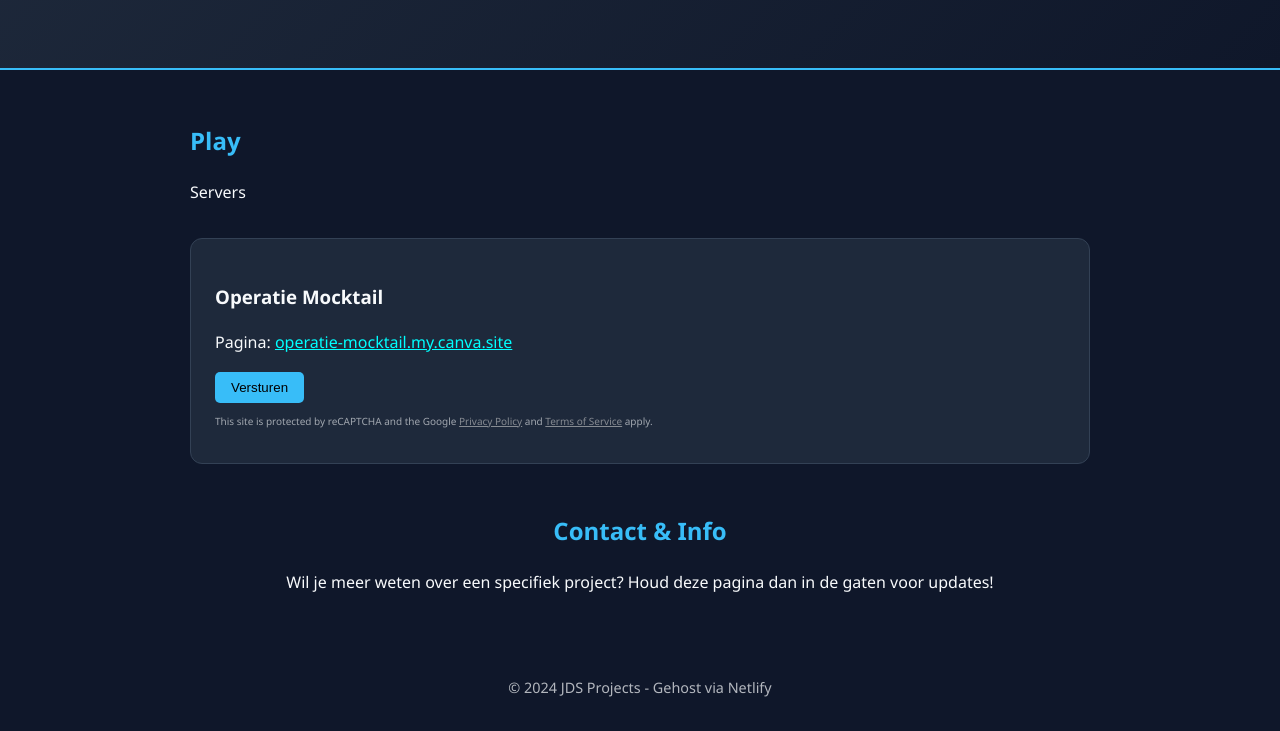
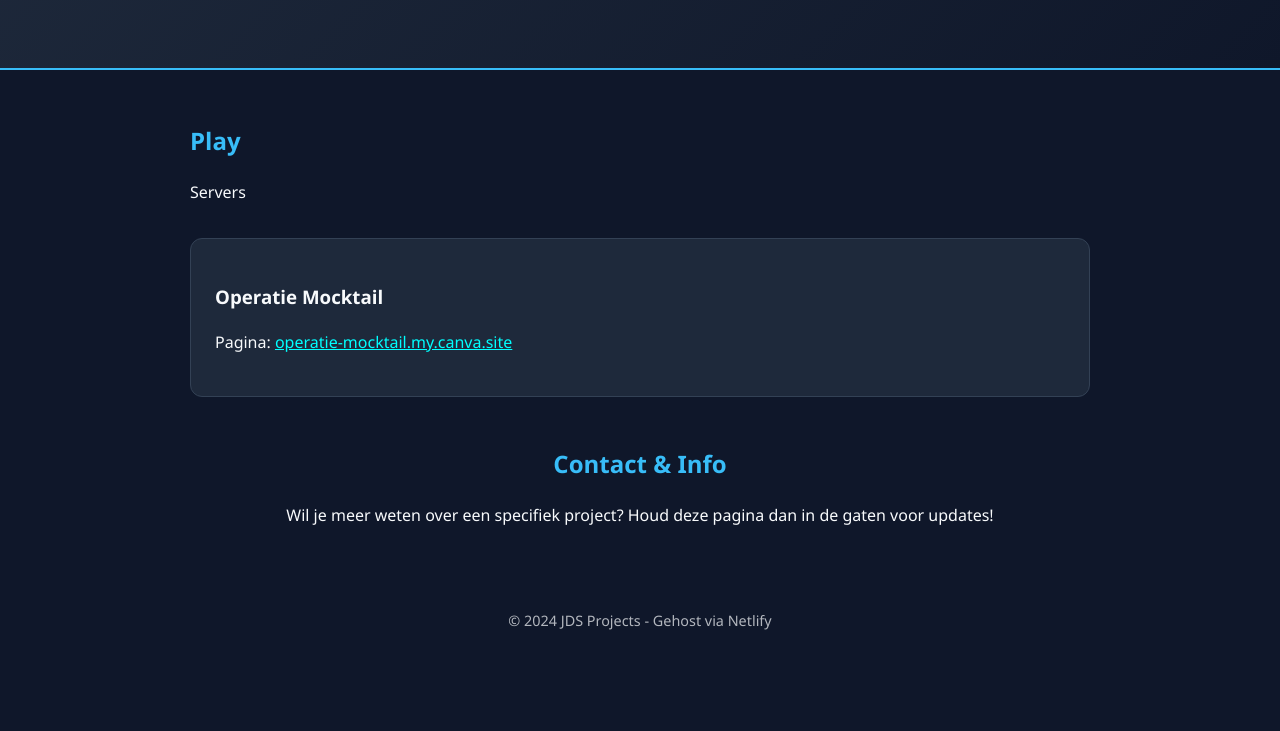
Before and after one commit to JDS-Projects/jds-projects.github.io, a plain HTML site: page index.html in a window 1280 px wide. Shown: the part 154-885 px from the top of the page. After the commit the page ends 818 px from the top, so only its background shows below. Drawn offline with Linux system fonts and the light colour scheme.

Commit message:
Update index.html

```diff
--- a/index.html
+++ b/index.html
@@ -90,17 +90,6 @@
             <h3>Operatie Mocktail</h3>
             <p>Pagina: <a href="https://operatie-mocktail.my.canva.site" style="color: aqua;">operatie-mocktail.my.canva.site</a></p>
 
-            <form name="contact" action="/" method="POST" data-netlify="true" data-netlify-recaptcha="true">
-                <input type="hidden" id="g-recaptcha-response" name="g-recaptcha-response">
-
-                <button type="submit" style="background: var(--primary); border: none; padding: 0.5rem 1rem; border-radius: 5px; cursor: pointer;">Versturen</button>
-
-                <p class="captcha-policy">
-                    This site is protected by reCAPTCHA and the Google
-                    <a href="https://policies.google.com/privacy" style="color: #ccc;">Privacy Policy</a> and
-                    <a href="https://policies.google.com/terms" style="color: #ccc;">Terms of Service</a> apply.
-                </p>
-            </form>
         </div>
     </div>
 
```
